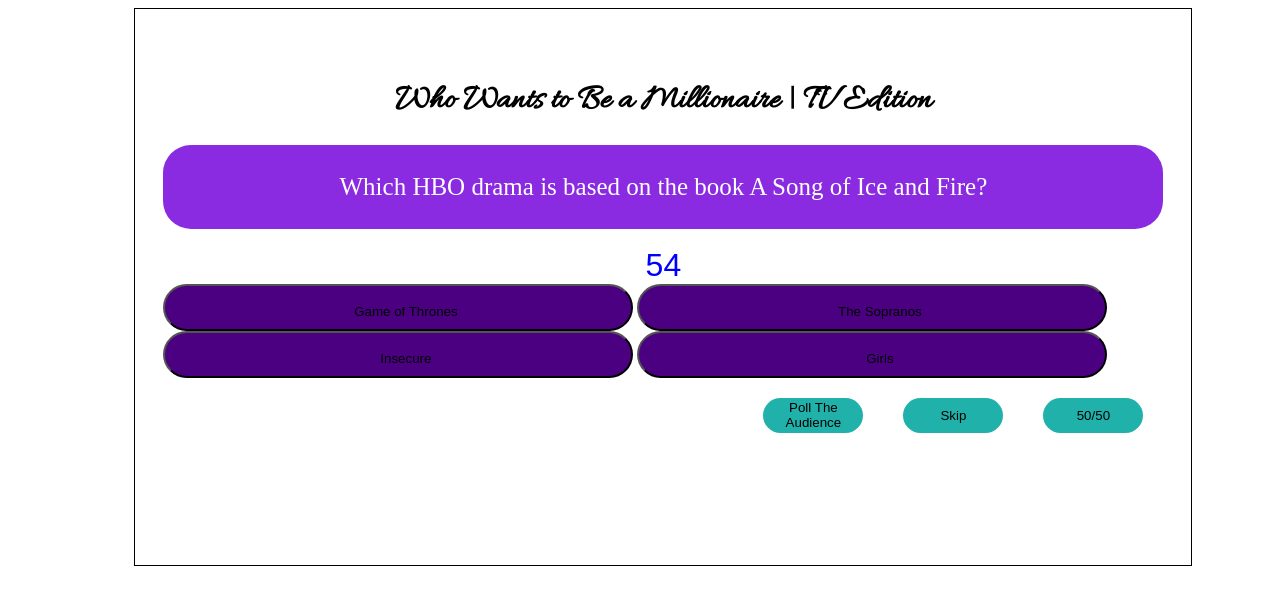
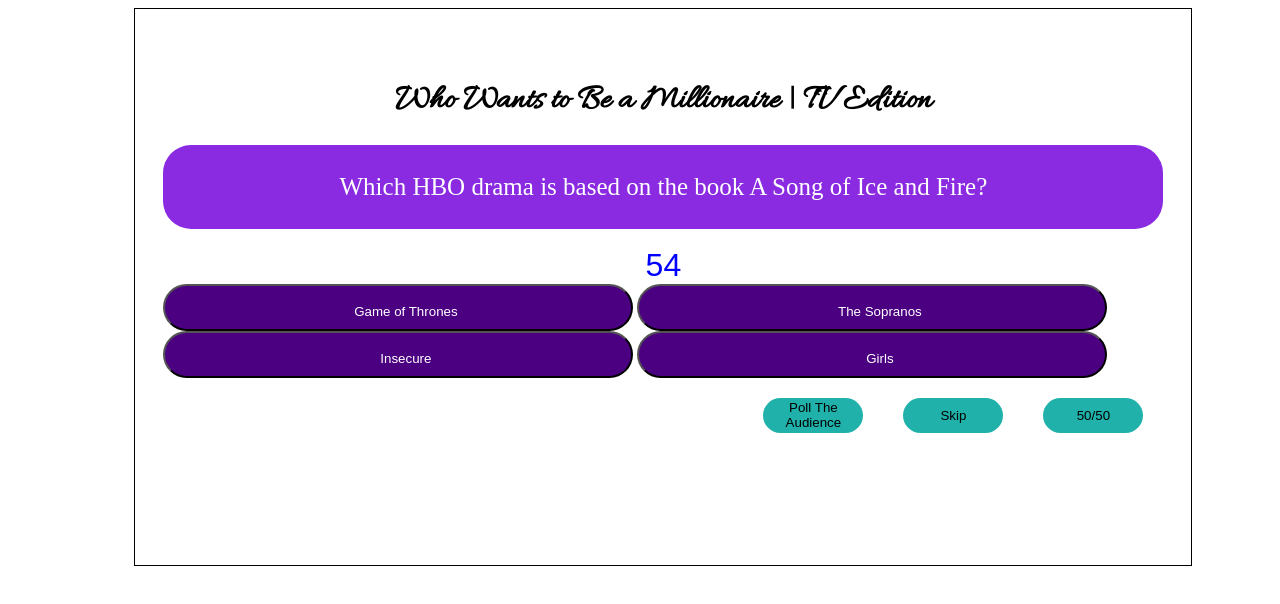
Before and after one commit to angelyoung24/WWTBAM_final_project, a plain HTML site: page index.html in a window 1280 px wide. Drawn offline with Linux system fonts and the light colour scheme.

Commit message:
added changes to button style tag

```diff
--- a/index.html
+++ b/index.html
@@ -13,10 +13,10 @@
         <h1 class=title>Who Wants to Be a Millionaire | TV Edition</h1>
     <div id="question" class="questionstyle"></div>
     <div class="timerstyle" id="timer">60</div>
-    <button class="choice" id="button0"><span class=choicestyle id="choice0"></span></button>
-    <button class="choice" id="button1"><span class=choicestyle id="choice1"></span></button>
-    <button class="choice" id="button2"><span class=choicestyle id="choice2"></span></button>
-    <button class="choice" id="button3"><span class=choicestyle id="choice3"></span></button>
+    <button class="choice" id="button0"><span class=choicetextstyle id="choice0"></span></button>
+    <button class="choice" id="button1"><span class=choicetextstyle id="choice1"></span></button>
+    <button class="choice" id="button2"><span class=choicetextstyle id="choice2"></span></button>
+    <button class="choice" id="button3"><span class=choicetextstyle id="choice3"></span></button>
     <button id="fifty" class="buttonstyle">50/50</button>
     <button id="skip" class="buttonstyle">Skip</button>
     <button id="poll" class="buttonstyle">Poll The Audience</button>
```
